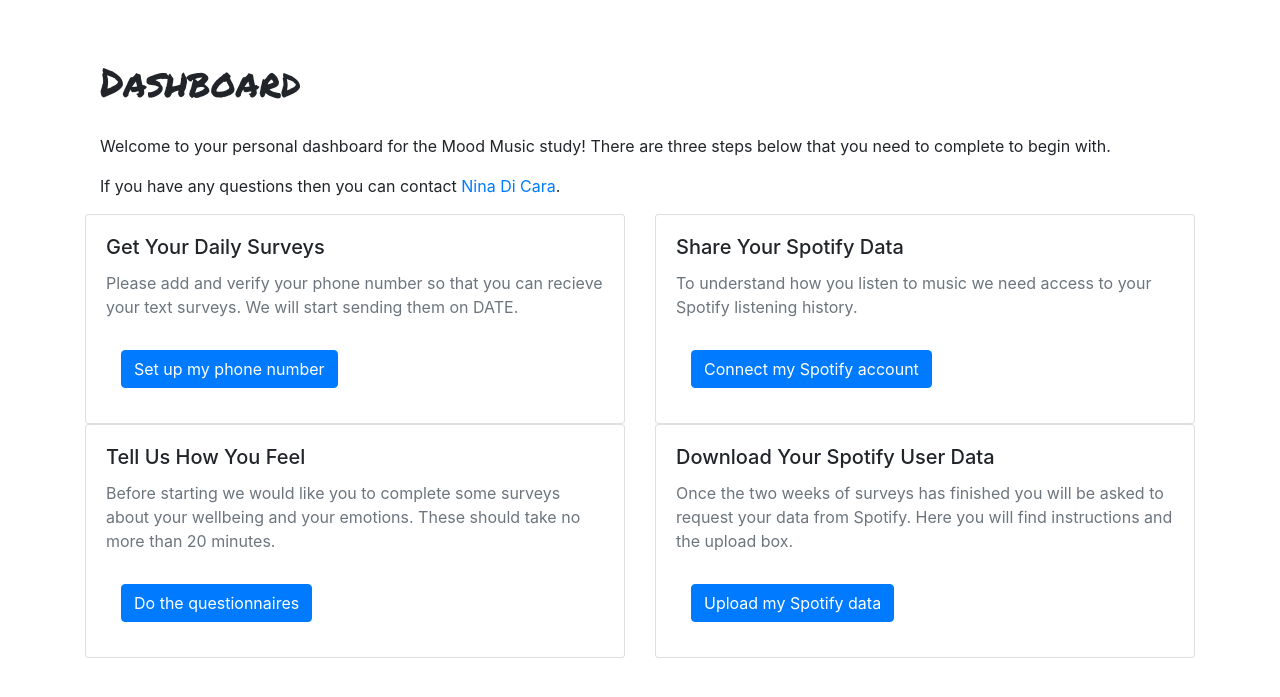
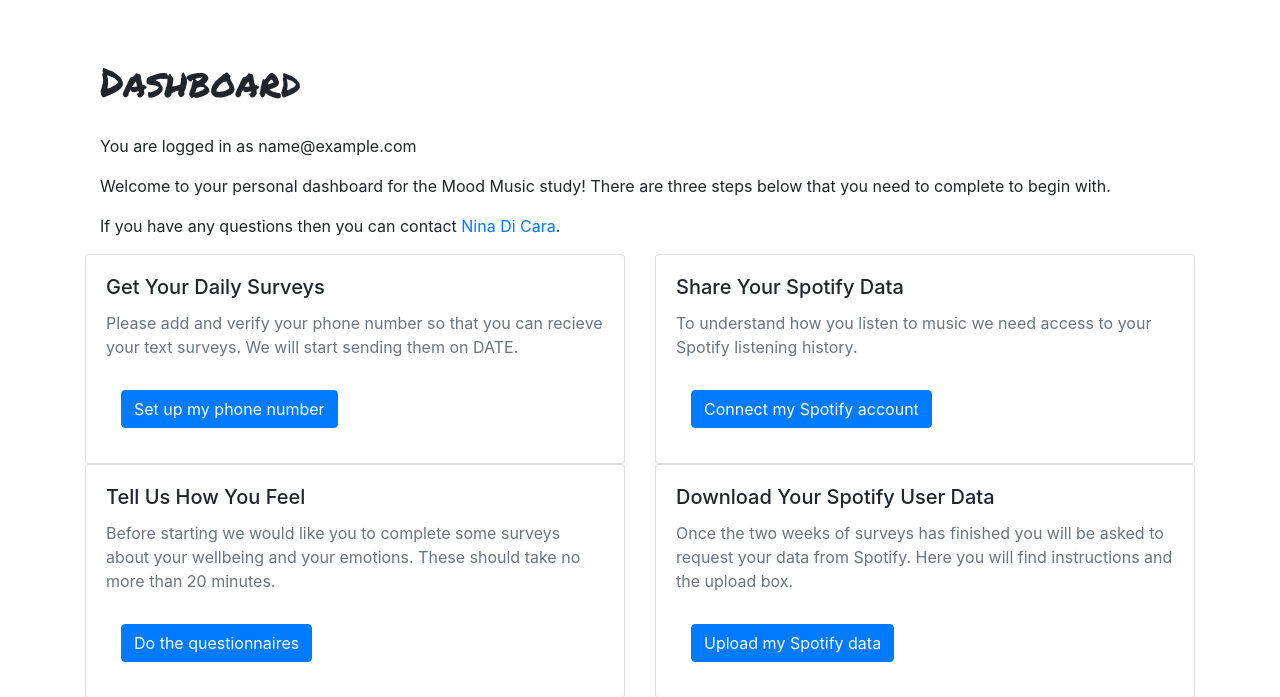
Before and after one commit to DynamicGenetics/Mood-Music, a Django app: page /dashboard/ in a window 1280 px wide. Shown: the part 56-753 px from the top of the page. Run offline with Django 3.2, Linux system fonts and the light colour scheme; the visitor is signed in with stand-in values (Sample User, id 1); some libraries are stand-ins or nearby versions.

Commit message:
Add a welcome message with user's email address.

```diff
--- a/moodmusic/templates/dashboard/dashboard.html
+++ b/moodmusic/templates/dashboard/dashboard.html
@@ -5,6 +5,8 @@
 
   <div class="container-fluid">
     <h1>Dashboard</h1>
+
+    <p>You are logged in as {{ user.email }} </p>
 
     <p>Welcome to your personal dashboard for the Mood Music study! There are three steps below that you need to complete to begin with.
 
```
